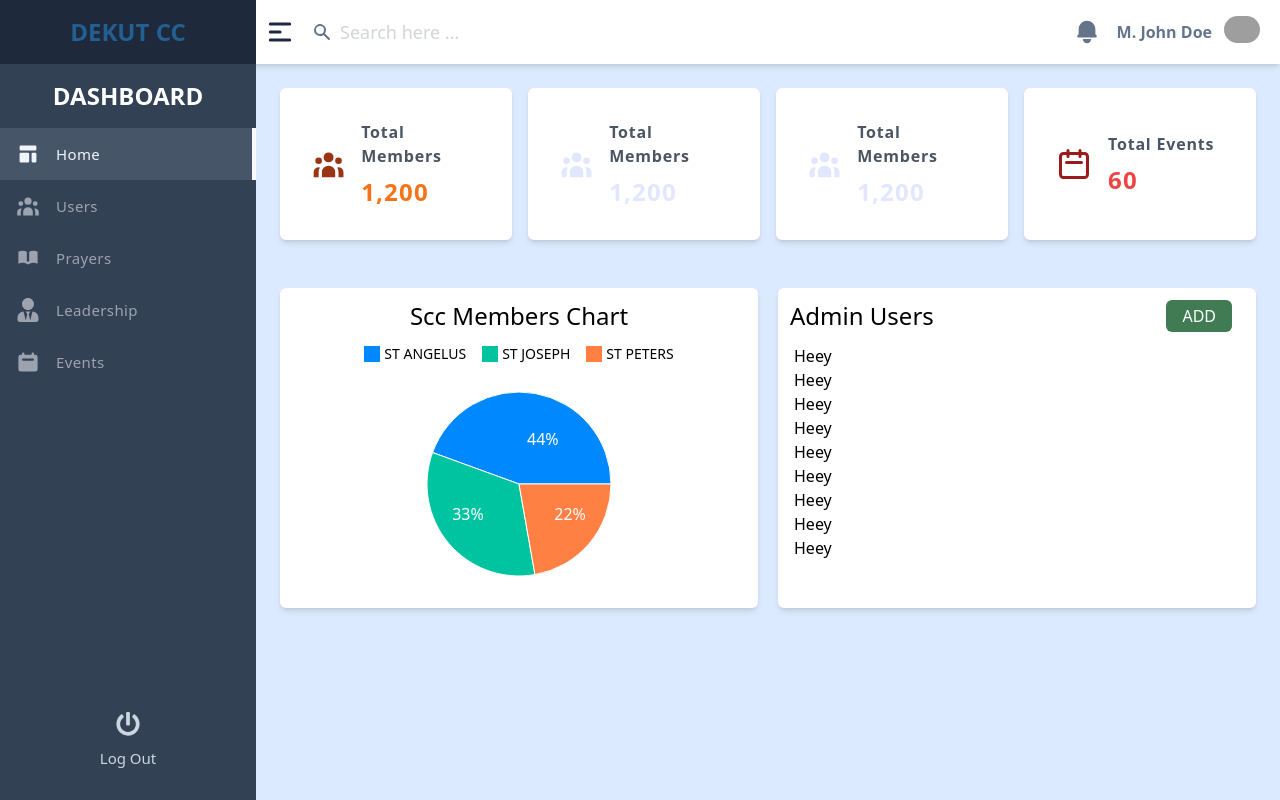
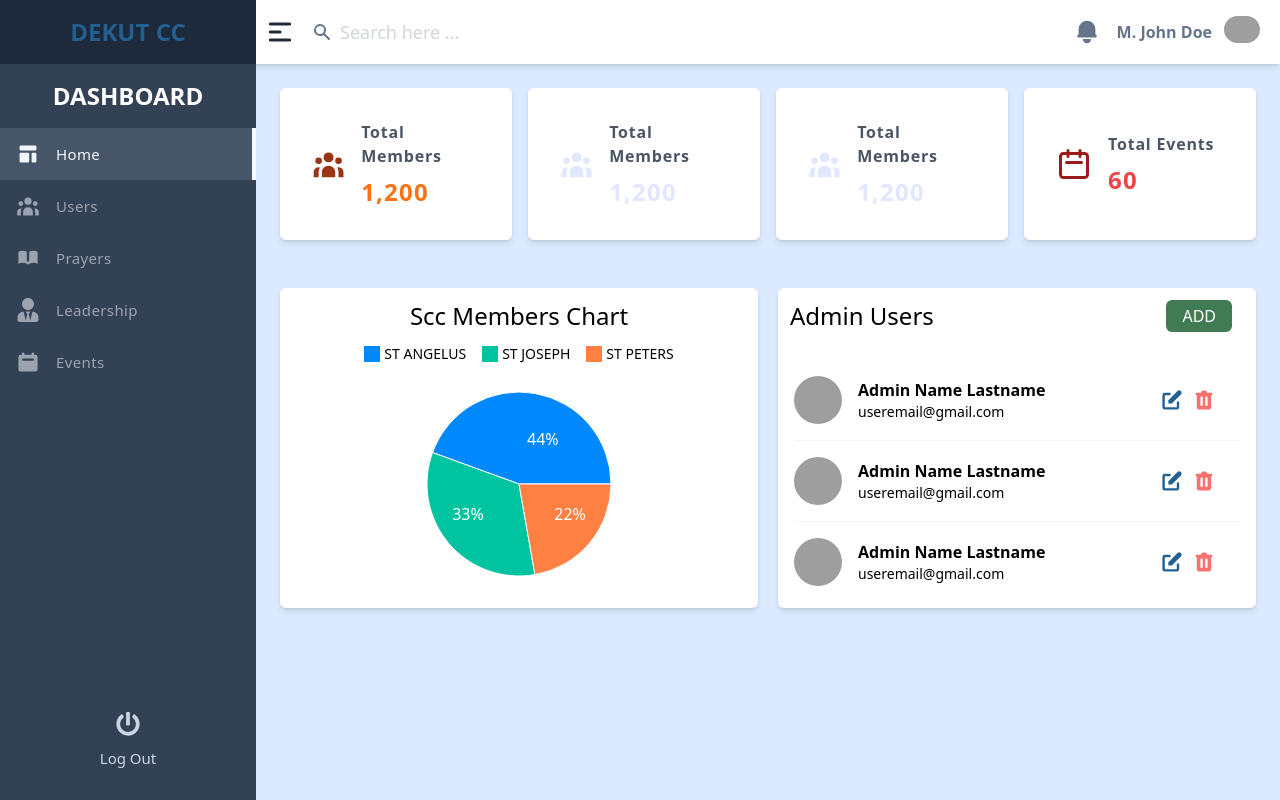
Before and after one commit to marville001/caweb-new, a React (Create React App) app: page /admin in a window 1280 px wide. Built offline with nearby package versions, Linux system fonts and the light colour scheme; grey boxes are pictures that could not be loaded.

Commit message:
Update admin listing

```diff
--- a/src/admin/pages/AdminHome.jsx
+++ b/src/admin/pages/AdminHome.jsx
@@ -1,5 +1,5 @@
 import React from "react";
-// import { HiUserGroup, HiOutlineCalendar } from "react-icons/hi";
+import { HiPencilAlt, HiTrash } from "react-icons/hi";
 import CountCards from "../components/AdminHomeComponents/CountCards";
 import Piechart from "../components/charts/Pie";
 
@@ -40,16 +40,24 @@ const AdminHome = () => {
               Add
             </button>
           </div>
-          <div className="h-64 px-4 overflow-y-auto w-full">
-            <h4>Heey</h4>
-            <h4>Heey</h4>
-            <h4>Heey</h4>
-            <h4>Heey</h4>
-            <h4>Heey</h4>
-            <h4>Heey</h4>
-            <h4>Heey</h4>
-            <h4>Heey</h4>
-            <h4>Heey</h4>
+          <div className="h-64 px-4 py-4 overflow-y-auto w-full divide-y-[1px] divide-gray-100">
+            {[1, 2, 3, 4].map((i) => (
+              <div className="flex items-center py-4">
+                <img
+                  className="w-12 h-12 rounded-full"
+                  src="https://randomuser.me/api/portraits/women/40.jpg"
+                  alt=""
+                />
+                <div className="flex flex-col ml-4">
+                  <h2 className="font-bold">Admin Name Lastname</h2>
+                  <p className="text-sm">useremail@gmail.com</p>
+                </div>
+                <div className="ml-auto mr-6 flex space-x-2">
+                  <HiPencilAlt className="font-bold text-dodge-blue text-2xl cursor-pointer" />
+                  <HiTrash className="font-bold text-red-400 text-2xl cursor-pointer" />
+                </div>
+              </div>
+            ))}
           </div>
         </div>
       </div>
```
